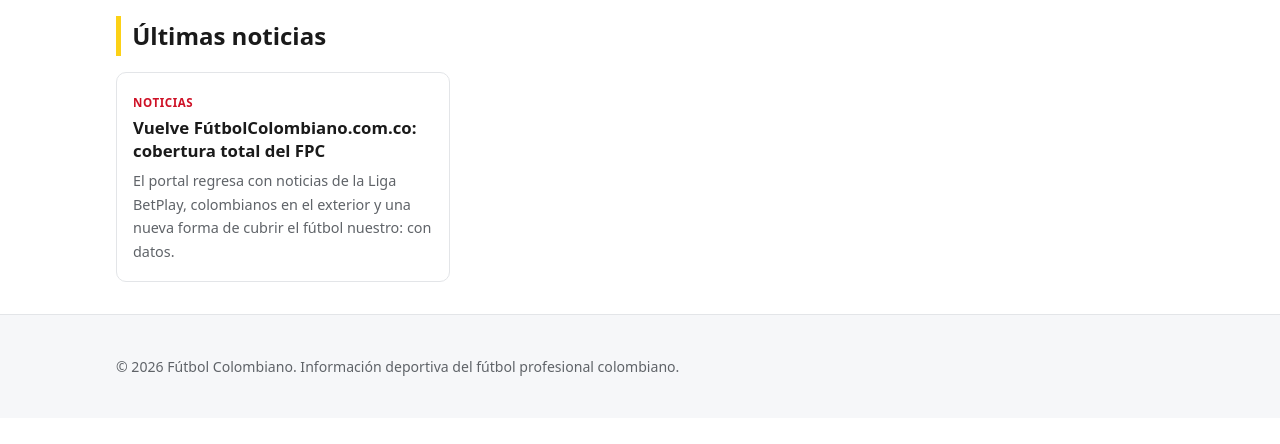
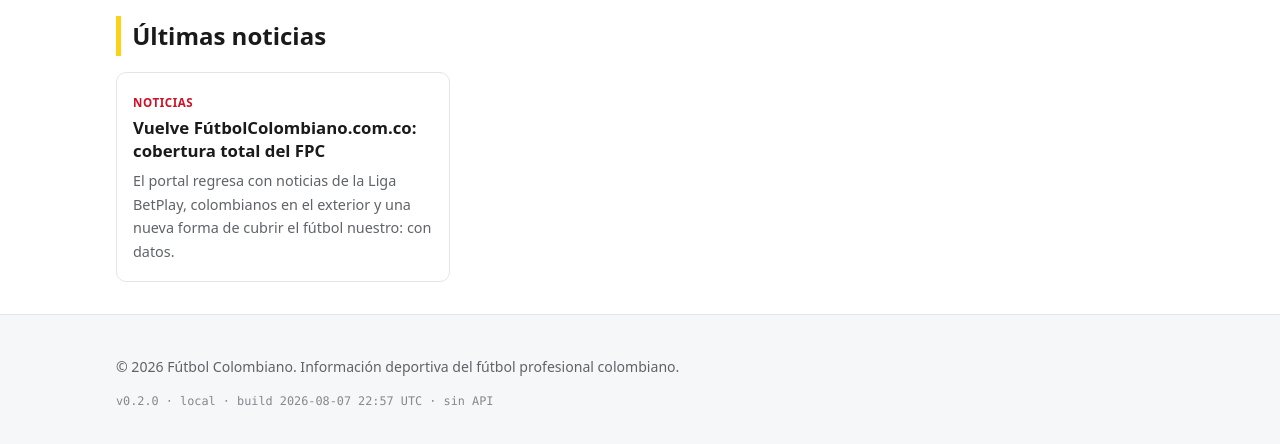
Before and after one commit to zibastian/futbol-colombiano, an Astro site: page / in a window 1280 px wide. Shown: the part 72-516 px from the top of the page. Built offline with nearby package versions, Linux system fonts and the light colour scheme; Astro itself is replaced by a stand-in of ours.

Commit message:
Mostrar version, commit y estado de la API en el pie del sitio; aviso explicito en el build si falta API_FOOTBALL_KEY

```diff
--- a/package.json
+++ b/package.json
@@ -1,7 +1,7 @@
 {
   "name": "futbol-colombiano",
   "type": "module",
-  "version": "0.1.0",
+  "version": "0.2.0",
   "private": true,
   "scripts": {
     "dev": "astro dev",
--- a/src/layouts/Base.astro
+++ b/src/layouts/Base.astro
@@ -1,5 +1,6 @@
 ---
 import { SITE } from '../config';
+import { BUILD } from '../lib/buildinfo';
 import '../styles/global.css';
 
 interface Props {
@@ -86,6 +87,9 @@ const siteLd = {
     <footer class="sitio">
       <div class="contenedor">
         <p>© {new Date().getFullYear()} {SITE.title}. Información deportiva del fútbol profesional colombiano.</p>
+        <p class="build-info">
+          v{BUILD.version} · {BUILD.commit} · build {BUILD.fecha} · {BUILD.datos}
+        </p>
       </div>
     </footer>
   </body>
--- /dev/null
+++ b/src/lib/buildinfo.ts
@@ -0,0 +1,19 @@
+// Información del build, visible en el pie del sitio.
+// Sirve para confirmar de un vistazo qué versión está publicada.
+import pkg from '../../package.json';
+
+const env = (typeof process !== 'undefined' ? process.env : {}) as Record<string, string | undefined>;
+
+const commit =
+  env.WORKERS_CI_COMMIT_SHA ||
+  env.CF_PAGES_COMMIT_SHA ||
+  env.GITHUB_SHA ||
+  '';
+
+export const BUILD = {
+  version: pkg.version as string,
+  commit: commit ? commit.slice(0, 7) : 'local',
+  fecha: new Date().toISOString().slice(0, 16).replace('T', ' ') + ' UTC',
+  // Señal útil: si no hay key, las tablas y fichas no se generan.
+  datos: env.API_FOOTBALL_KEY ? 'API ok' : 'sin API'
+};
--- a/src/styles/global.css
+++ b/src/styles/global.css
@@ -83,3 +83,4 @@ footer.sitio {
   padding: 1.6rem 0; margin-top: 2rem; font-size: 0.88rem; color: var(--gris);
 }
 h1.seccion { font-size: 1.5rem; border-left: 5px solid var(--amarillo); padding-left: 0.7rem; }
+.build-info { font-size: 0.74rem; color: var(--gris); opacity: 0.75; margin-top: 0.4rem; font-family: ui-monospace, SFMono-Regular, Menlo, monospace; }
```
Also changed, not shown: src/lib/apifootball.ts (+13 -1 lines).
